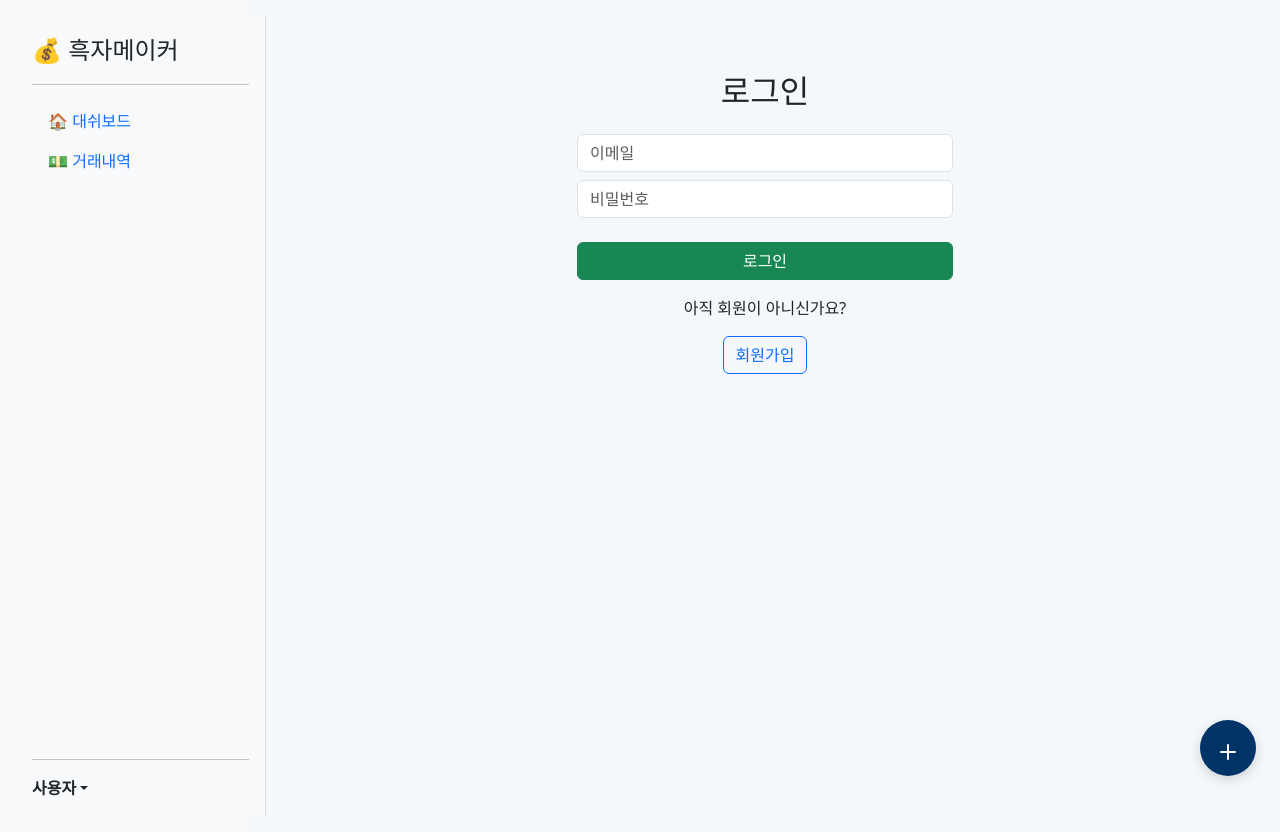
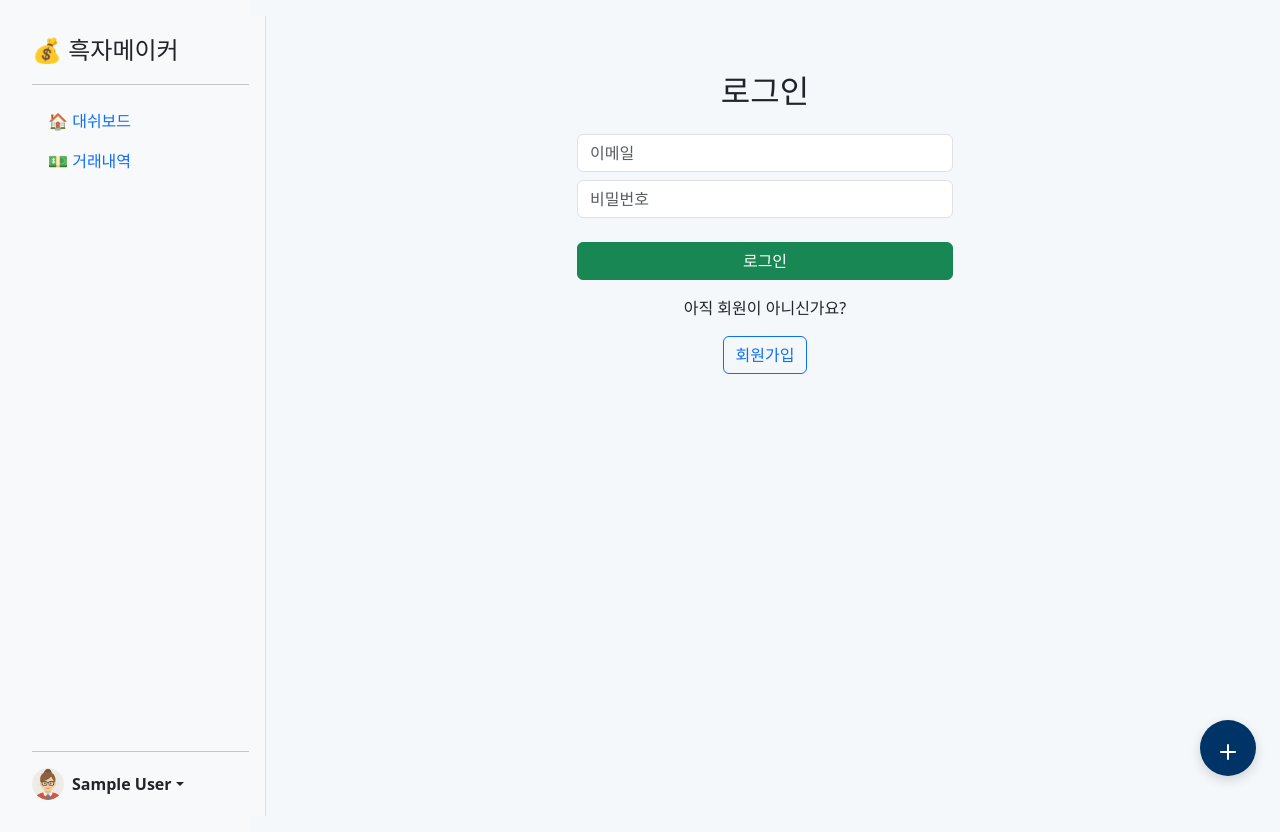
Before and after one commit to KB-Surplus-Maker/KB-Surplus-Maker, a Vue app: page / in a window 1280 px wide. Built offline with nearby package versions, Linux system fonts and the light colour scheme; no server answers; sample sign-in values are in the browser's storage.

Commit message:
✨ user info update

```diff
--- a/db.json
+++ b/db.json
@@ -34,7 +34,7 @@
       "birth": "2001-04-14",
       "phone": "010-4930-0640",
       "password": "1234",
-      "profileImage": "profile1.png"
+      "profileImage": "profile2.png"
     },
     {
       "id": "user_1744088486759",
--- a/src/App.vue
+++ b/src/App.vue
@@ -7,10 +7,13 @@
     >
       <SideBar />
     </div>
+
+    <!-- Main Content -->
     <div class="flex-grow-1 p-4">
       <router-view />
     </div>
 
+    <!-- Floating Add Button -->
     <div class="home">
       <AddButton @click="openModal" />
       <TransactionForm :show="showModal" @close="closeModal" />
@@ -19,21 +22,32 @@
 </template>
 
 <script setup>
-import { useTransactionStore } from './stores/transactions';
-import { ref } from 'vue';
-import SideBar from './components/SideBar.vue';
-import TransactionForm from './pages/TransactionForm.vue';
-import AddButton from './components/AddButton.vue';
+import { ref, watch } from "vue";
+import { useTransactionStore } from "./stores/transactions";
+import { useUserStore } from "./stores/userStore";
+import SideBar from "./components/SideBar.vue";
+import TransactionForm from "./pages/TransactionForm.vue";
+import AddButton from "./components/AddButton.vue";
 
+// 스토어 불러오기
 const transactionStore = useTransactionStore();
+const userStore = useUserStore();
 
-const getTransactionListByUserId =
-  transactionStore.fetchTransactionListByUserId;
-
+// 모달 상태 관리
 const showModal = ref(false);
 const openModal = () => (showModal.value = true);
 const closeModal = () => (showModal.value = false);
-getTransactionListByUserId('user1');
+
+// ✅ 로그인된 사용자의 ID 기반으로 거래내역 불러오기
+watch(
+  () => userStore.currentUser?.id,
+  (userId) => {
+    if (userId) {
+      transactionStore.fetchTransactionListByUserId(userId);
+    }
+  },
+  { immediate: true } // 앱 시작 시 바로 실행
+);
 </script>
 
 <style>
--- a/src/components/SideBar.vue
+++ b/src/components/SideBar.vue
@@ -41,7 +41,17 @@
         data-bs-toggle="dropdown"
         aria-expanded="false"
       >
-        <strong>사용자</strong>
+        <!-- ✅ 프로필 이미지 추가 -->
+        <img
+          :src="`/assets/profile-images/${
+            user.currentUser?.profileImage || 'profile1.png'
+          }`"
+          alt="프로필"
+          width="32"
+          height="32"
+          class="rounded-circle me-2"
+        />
+        <strong>{{ user.currentUser?.name || "사용자" }}</strong>
       </a>
       <ul class="dropdown-menu text-small shadow">
         <li><a class="dropdown-item" @click="goToProfile()">프로필 설정</a></li>
@@ -53,21 +63,21 @@
 </template>
 
 <script setup>
-import { useRoute, useRouter } from 'vue-router';
-import { useUserStore } from '@/stores/userStore';
+import { useRoute, useRouter } from "vue-router";
+import { useUserStore } from "@/stores/userStore";
 
 const route = useRoute();
 const router = useRouter();
 
 const goToProfile = () => {
-  router.push('/profile');
+  router.push("/profile");
 };
 
 const user = useUserStore();
 
 const signout = () => {
   user.logout();
-  router.push('/');
+  router.push("/");
 };
 </script>
 
--- a/src/pages/LoginView.vue
+++ b/src/pages/LoginView.vue
@@ -41,7 +41,7 @@ const handleLogin = async () => {
   try {
     await userStore.login(email.value, password.value);
     alert("로그인 성공!");
-    router.push("/home"); // 로그인 후 메인 페이지 등으로 이동
+    router.push("/dashboard"); // 로그인 후 메인 페이지 등으로 이동
   } catch (err) {
     alert(err.message);
   }
```
Also changed, not shown: src/stores/transactions.js (+5 -5 lines).
